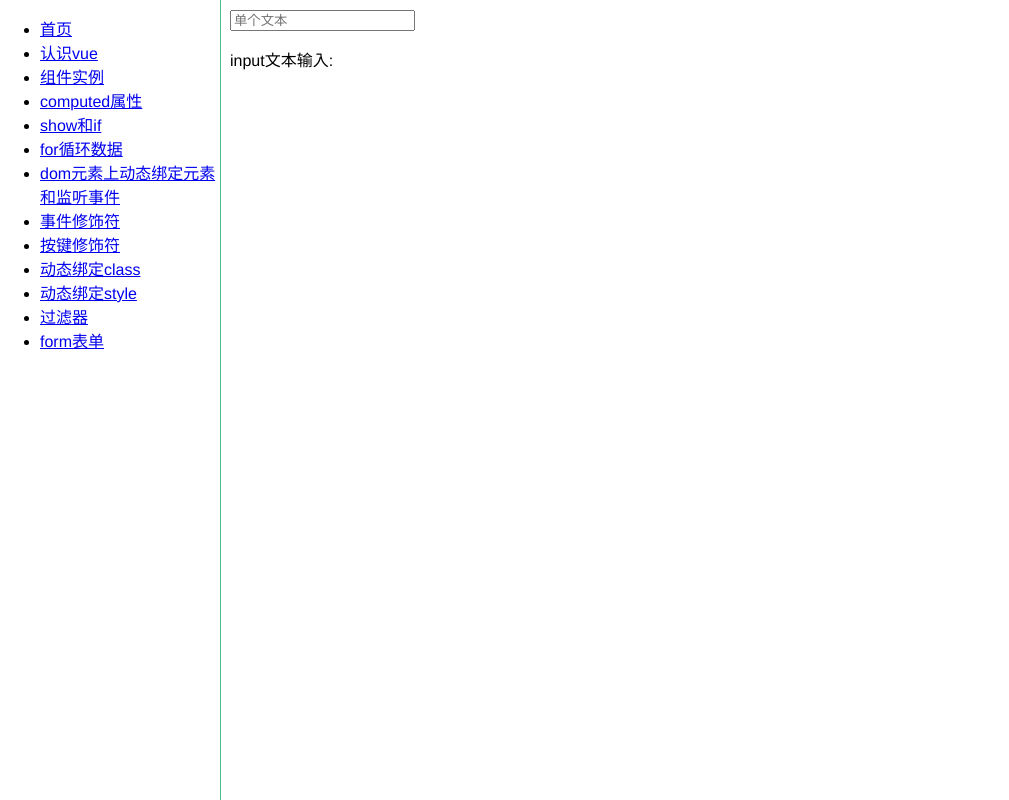
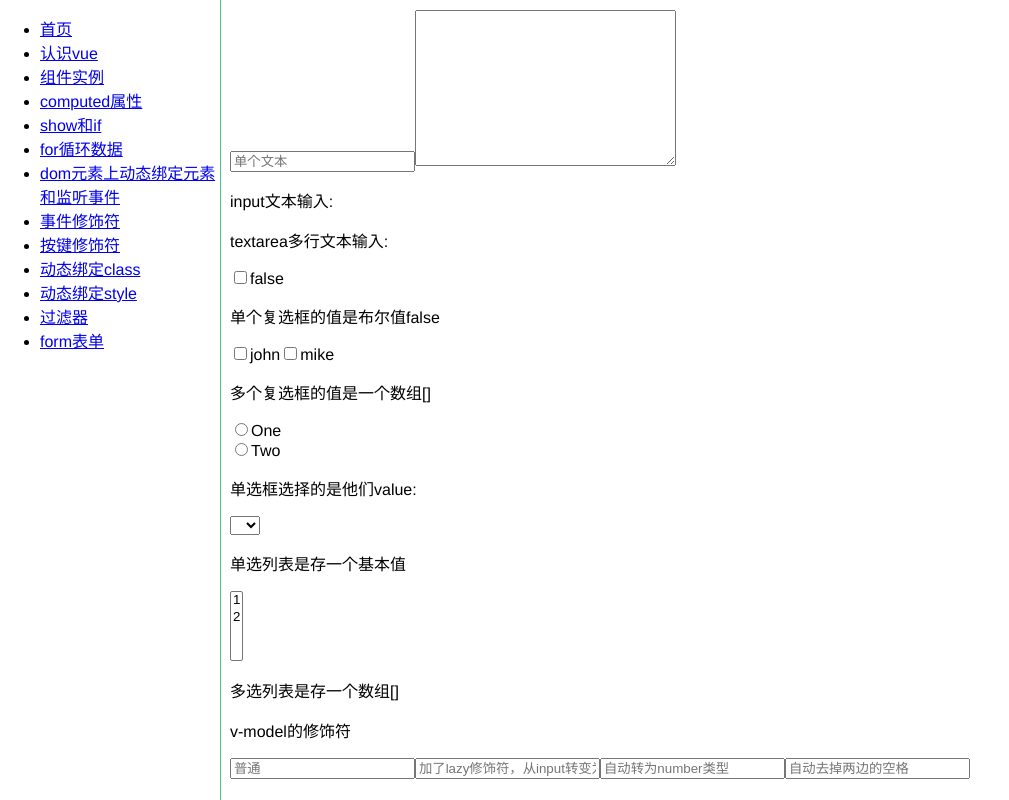
Before and after one commit to yokiyokiyoki/vue-component, a Vue app: page /#/form in a window 1280 px wide. Shown: the whole page, without its empty margins (0-1009 px from the left). Built offline with nearby package versions, Linux system fonts and the light colour scheme.

Commit message:
提交表单页面

```diff
--- a/src/components/form/form.vue
+++ b/src/components/form/form.vue
@@ -2,15 +2,87 @@
   <div class="form">
     <!-- 文本 -->
     <input type="text" v-model="message" placeholder="单个文本">
+    <!-- 多行文本绑定，中间输入11并不会生效 -->
+    <textarea v-model="textareaMessage" cols="30" rows="10">11</textarea>
+
     <p>input文本输入:{{message}}</p>
+    <p>textarea多行文本输入:{{textareaMessage}}</p>
+    <input type="checkbox" v-model="singleCheckBox">
+    <label for="checkbox">{{ singleCheckBox }}</label>
+    <p>单个复选框的值是布尔值{{singleCheckBox}}</p>
+    <!-- 多个复选框的话，就得绑定一个数组，存进的是他们的value -->
+    <div>
+      <input type="checkbox" v-model="checkboxValues" value="john">
+      <label for="john">john</label>
+      <input type="checkbox" v-model="checkboxValues" value="mike">
+      <label for="mike">mike</label>
+      <p>多个复选框的值是一个数组{{checkboxValues}}</p>
+    </div>
+    <div>
+      <input type="radio" id="one" value="One" v-model="picked">
+      <label for="one">One</label>
+      <br>
+      <input type="radio" id="two" value="Two" v-model="picked">
+      <label for="two">Two</label>
+      <br>
+      <p>单选框选择的是他们value: {{ picked }}</p>
+    </div>
+    <div>
+      <select v-model="singleSelect">
+        <option>1</option>
+        <option>2</option>
+      </select>
+      <p>单选列表是存一个基本值{{singleSelect}}</p>
+    </div>
+    <div>
+      <select v-model="multipleSelect" multiple>
+        <option>1</option>
+        <option>2</option>
+      </select>
+      <p>多选列表是存一个数组{{multipleSelect}}</p>
+    </div>
+    <div>
+      <p>v-model的修饰符</p>
+      <input type="text" v-model="msg" @change="change" @input="input" placeholder="普通">
+      <!-- 加了lazy修饰符，从input转变为change同步 -->
+      <!-- change和input的区别是失去焦点之后才执行，后者是实时的 -->
+      <input type="text" v-model.lazy="msg" @change="change" @input="input" placeholder="加了lazy修饰符，从input转变为change同步">
+      <!-- 自动转为数字类型 -->
+      <input type="text" v-model.number="num" placeholder="自动转为number类型" @input="inputNum">
+      <!-- 自动去除两边的空格 -->
+      <input type="text" v-model.trim="inputTrim" placeholder="自动去掉两边的空格" @change="changeTrim">
+    </div>
   </div>
 </template>
 <script>
   export default {
     data() {
       return {
-        message: ""
+        message: "",
+        textareaMessage: "",
+        singleCheckBox: false,
+        checkboxValues: [],
+        picked: "",
+        singleSelect: "",
+        multipleSelect: [],
+        msg: "",
+        num: "",
+        inputTrim: ""
       };
+    },
+    methods: {
+      change() {
+        console.log("调用的是change" + this.msg);
+      },
+      input() {
+        console.log("调用的是input" + this.msg);
+      },
+      inputNum() {
+        console.log("调用的是input 类型为" + typeof this.num);
+      },
+      changeTrim() {
+        console.log(this.inputTrim);
+      }
     }
   };
 </script>
```
